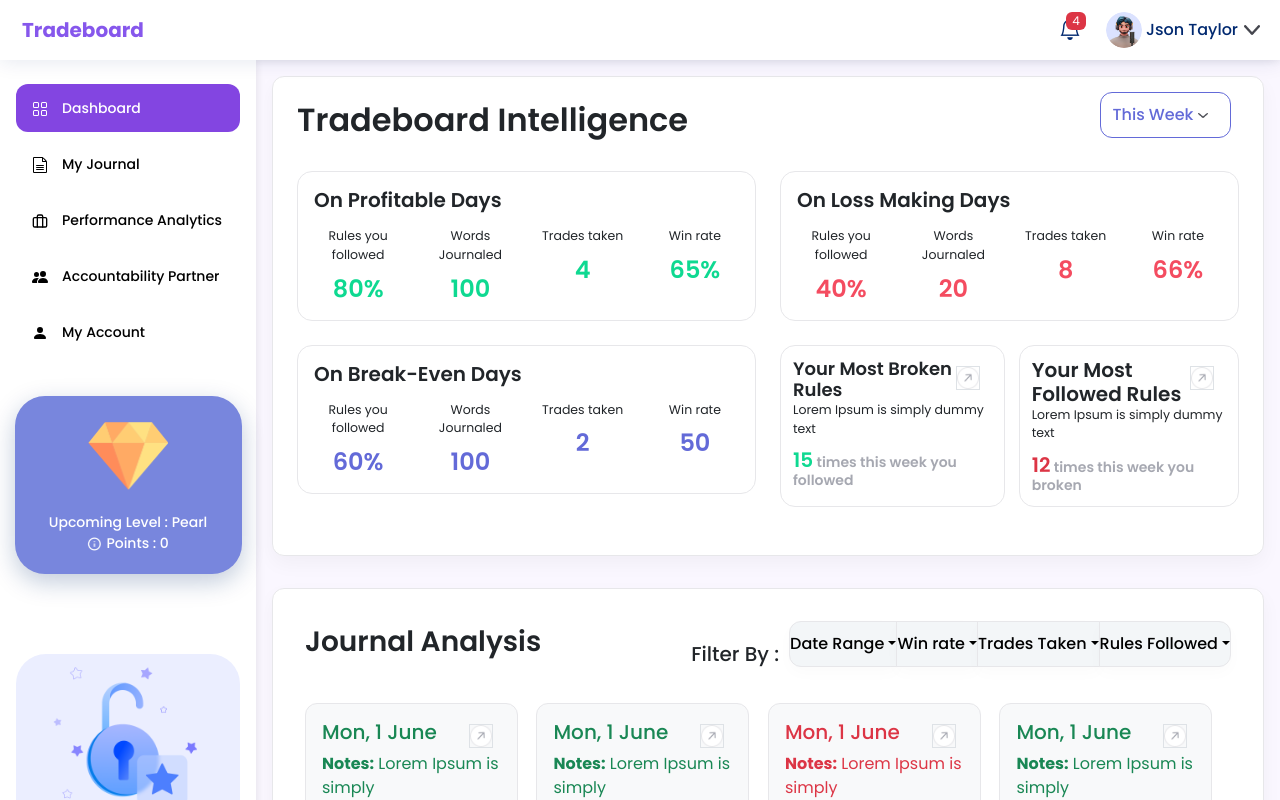
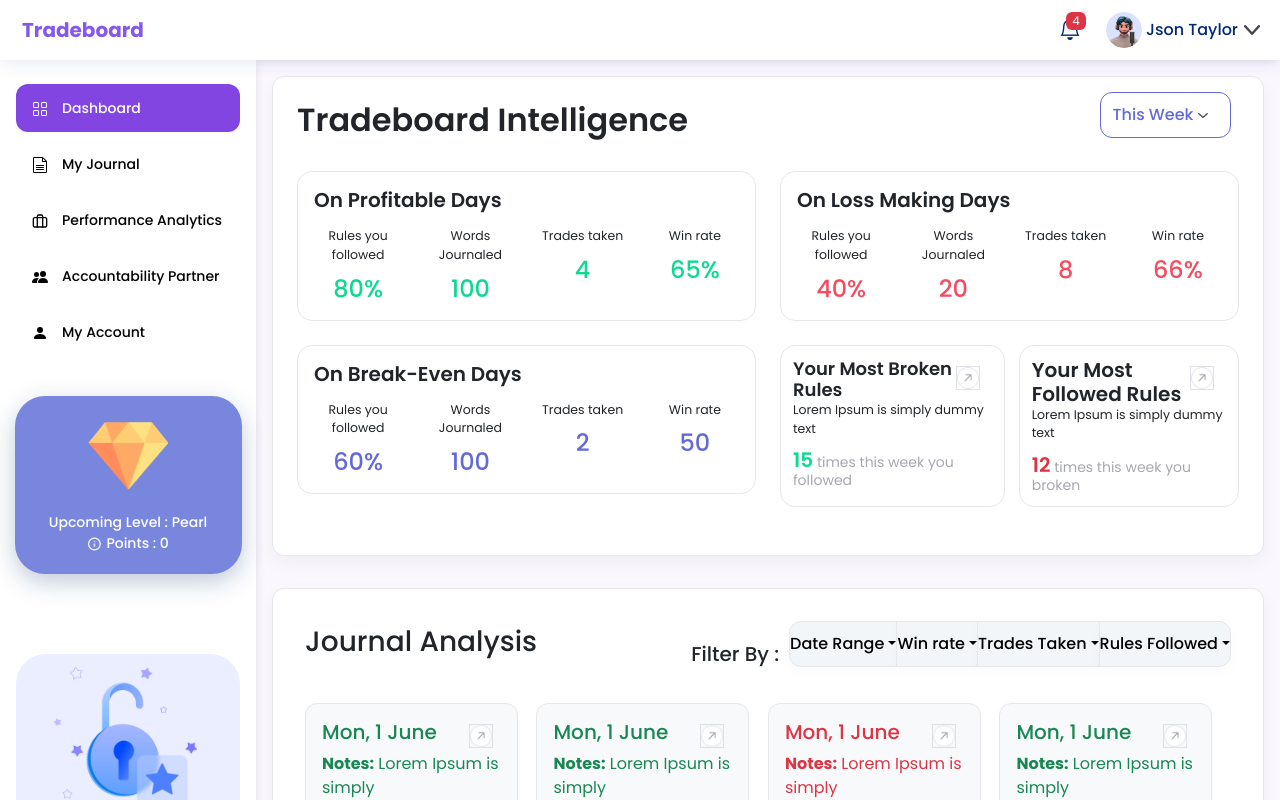
Before and after one commit to deosaurabhs/tradeboard, a React (Create React App) app: page /performanceAnalytics in a window 1280 px wide. Built offline with nearby package versions, Linux system fonts and the light colour scheme.

Commit message:
Removed bold font style.

```diff
--- a/src/components/Signup/style.css
+++ b/src/components/Signup/style.css
@@ -454,7 +454,6 @@ form{
   width: auto !important;
 }
 
-.analytics-section h3 {font-weight: 600 !important;}
 .analytics-section .card, .analytics-section .row .card {border: 1px solid #E7E7EA !important;}
 .analytics-section .row .card .card-title {font-weight: 600 !important; margin-bottom: 15px;}
 .analytics-section .row .card p {font-size: 12.5px !important; margin-bottom: 10px;}
```
